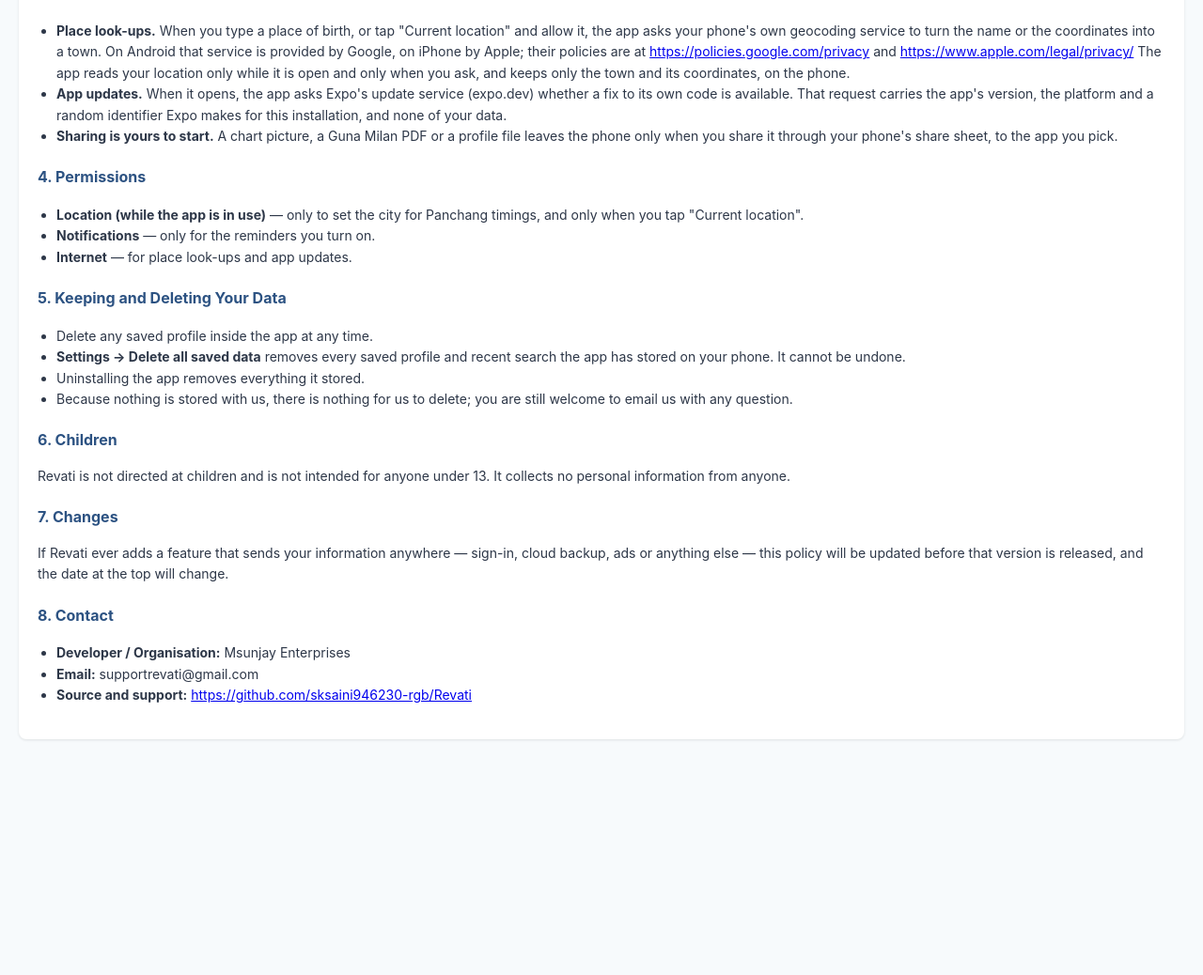
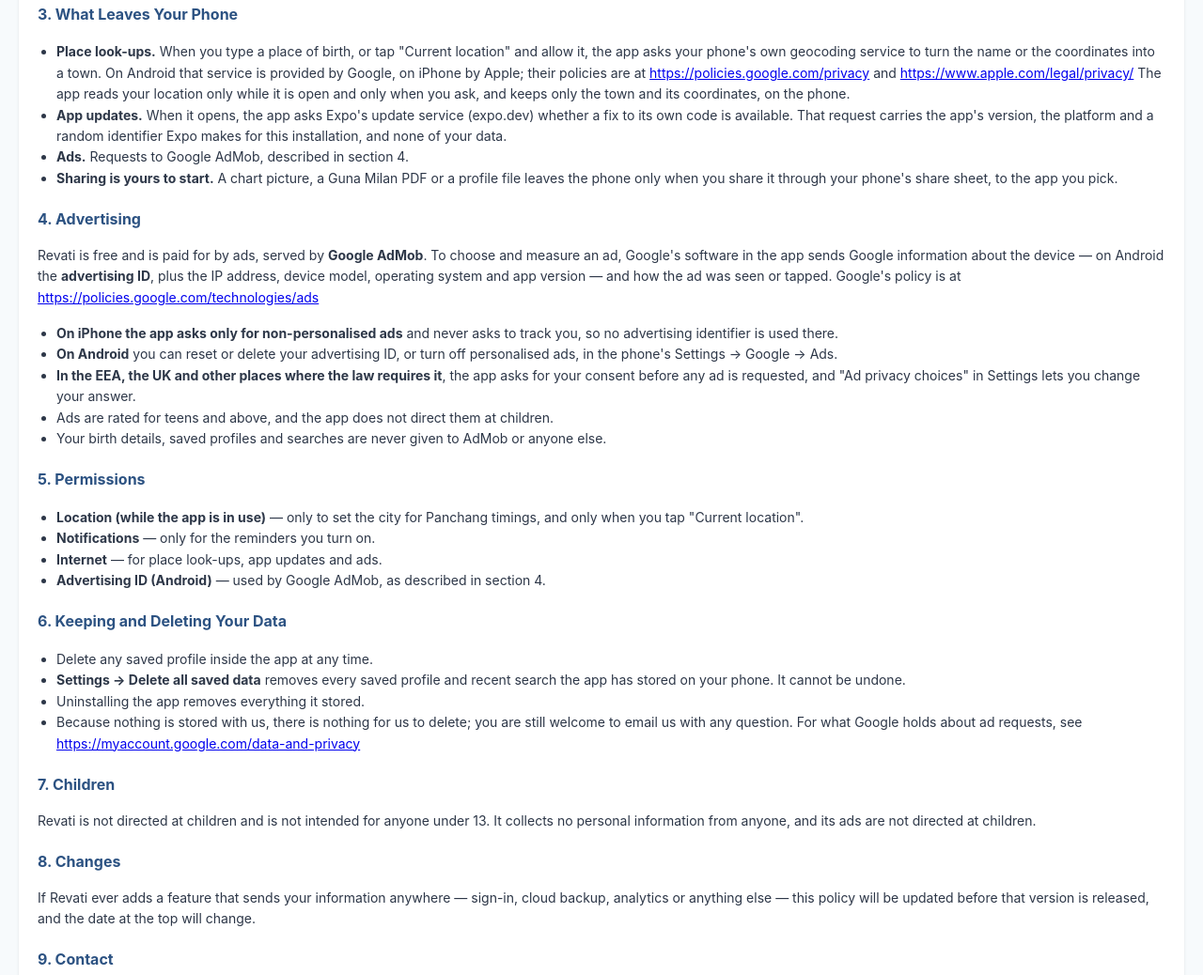
Before and after one commit to sksaini946230-rgb/sksaini946230-rgb.github.io, a plain HTML site: page privacy.html in a window 1280 px wide. Shown: the part 660-1698 px from the top of the page at 94% size. Before the commit the page ends 1467 px from the top, so only its background shows below. Drawn offline with Linux system fonts and the light colour scheme.

Commit message:
Privacy and terms: the app now shows Google AdMob ads (non-personalised on iPhone)

```diff
--- a/privacy.html
+++ b/privacy.html
@@ -44,8 +44,8 @@
         <ul>
             <li><strong>There is no account and no sign-in.</strong> We do not receive your name, email address or anything else about you.</li>
             <li>Panchang, Rashifal, Kundali, Guna Milan, Muhurat and numerology are <strong>calculated on your phone</strong>. Your birth details are never sent anywhere to produce them.</li>
-            <li><strong>No ads, no usage statistics, no crash reports and no purchases.</strong> The app contains no advertising or analytics code.</li>
-            <li>Nothing you enter leaves your phone unless you share it yourself, or type a place name to look up (section 3).</li>
+            <li><strong>The app shows ads from Google AdMob</strong> (section 4). It has no usage statistics, no crash reports and no purchases.</li>
+            <li>Nothing you enter — no name, birth detail or saved profile — ever leaves your phone unless you share it yourself, or type a place name to look up (section 3). The ads never see any of it.</li>
             <li>We do not sell, rent or trade any information, and we have none to sell.</li>
         </ul>
         <h2>2. Information the App Keeps on Your Phone</h2>
@@ -59,26 +59,37 @@
         <ul>
             <li><strong>Place look-ups.</strong> When you type a place of birth, or tap "Current location" and allow it, the app asks your phone's own geocoding service to turn the name or the coordinates into a town. On Android that service is provided by Google, on iPhone by Apple; their policies are at <a href="https://policies.google.com/privacy">https://policies.google.com/privacy</a> and <a href="https://www.apple.com/legal/privacy/">https://www.apple.com/legal/privacy/</a> The app reads your location only while it is open and only when you ask, and keeps only the town and its coordinates, on the phone.</li>
             <li><strong>App updates.</strong> When it opens, the app asks Expo's update service (expo.dev) whether a fix to its own code is available. That request carries the app's version, the platform and a random identifier Expo makes for this installation, and none of your data.</li>
+            <li><strong>Ads.</strong> Requests to Google AdMob, described in section 4.</li>
             <li><strong>Sharing is yours to start.</strong> A chart picture, a Guna Milan PDF or a profile file leaves the phone only when you share it through your phone's share sheet, to the app you pick.</li>
         </ul>
-        <h2>4. Permissions</h2>
+        <h2>4. Advertising</h2>
+        <p>Revati is free and is paid for by ads, served by <strong>Google AdMob</strong>. To choose and measure an ad, Google's software in the app sends Google information about the device — on Android the <strong>advertising ID</strong>, plus the IP address, device model, operating system and app version — and how the ad was seen or tapped. Google's policy is at <a href="https://policies.google.com/technologies/ads">https://policies.google.com/technologies/ads</a></p>
+        <ul>
+            <li><strong>On iPhone the app asks only for non-personalised ads</strong> and never asks to track you, so no advertising identifier is used there.</li>
+            <li><strong>On Android</strong> you can reset or delete your advertising ID, or turn off personalised ads, in the phone's Settings → Google → Ads.</li>
+            <li><strong>In the EEA, the UK and other places where the law requires it</strong>, the app asks for your consent before any ad is requested, and "Ad privacy choices" in Settings lets you change your answer.</li>
+            <li>Ads are rated for teens and above, and the app does not direct them at children.</li>
+            <li>Your birth details, saved profiles and searches are never given to AdMob or anyone else.</li>
+        </ul>
+        <h2>5. Permissions</h2>
         <ul>
             <li><strong>Location (while the app is in use)</strong> — only to set the city for Panchang timings, and only when you tap "Current location".</li>
             <li><strong>Notifications</strong> — only for the reminders you turn on.</li>
-            <li><strong>Internet</strong> — for place look-ups and app updates.</li>
+            <li><strong>Internet</strong> — for place look-ups, app updates and ads.</li>
+            <li><strong>Advertising ID (Android)</strong> — used by Google AdMob, as described in section 4.</li>
         </ul>
-        <h2>5. Keeping and Deleting Your Data</h2>
+        <h2>6. Keeping and Deleting Your Data</h2>
         <ul>
             <li>Delete any saved profile inside the app at any time.</li>
             <li><strong>Settings → Delete all saved data</strong> removes every saved profile and recent search the app has stored on your phone. It cannot be undone.</li>
             <li>Uninstalling the app removes everything it stored.</li>
-            <li>Because nothing is stored with us, there is nothing for us to delete; you are still welcome to email us with any question.</li>
+            <li>Because nothing is stored with us, there is nothing for us to delete; you are still welcome to email us with any question. For what Google holds about ad requests, see <a href="https://myaccount.google.com/data-and-privacy">https://myaccount.google.com/data-and-privacy</a></li>
         </ul>
-        <h2>6. Children</h2>
-        <p>Revati is not directed at children and is not intended for anyone under 13. It collects no personal information from anyone.</p>
-        <h2>7. Changes</h2>
-        <p>If Revati ever adds a feature that sends your information anywhere — sign-in, cloud backup, ads or anything else — this policy will be updated before that version is released, and the date at the top will change.</p>
-        <h2>8. Contact</h2>
+        <h2>7. Children</h2>
+        <p>Revati is not directed at children and is not intended for anyone under 13. It collects no personal information from anyone, and its ads are not directed at children.</p>
+        <h2>8. Changes</h2>
+        <p>If Revati ever adds a feature that sends your information anywhere — sign-in, cloud backup, analytics or anything else — this policy will be updated before that version is released, and the date at the top will change.</p>
+        <h2>9. Contact</h2>
         <ul>
             <li><strong>Developer / Organisation:</strong> Msunjay Enterprises</li>
             <li><strong>Email:</strong> supportrevati@gmail.com</li>
```
Also changed, not shown: terms.html (+1 -1 lines).
